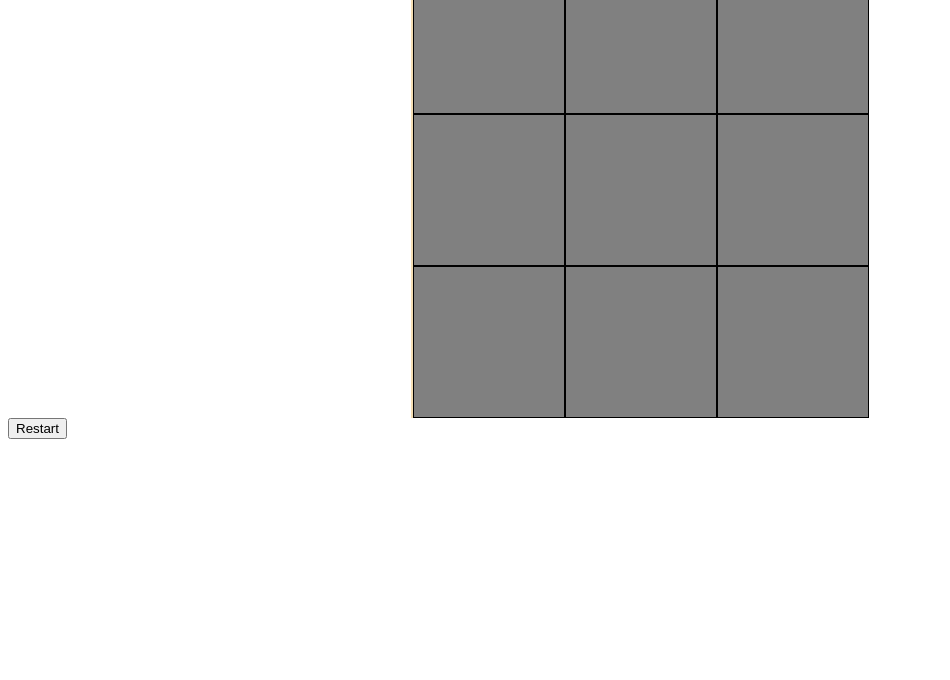
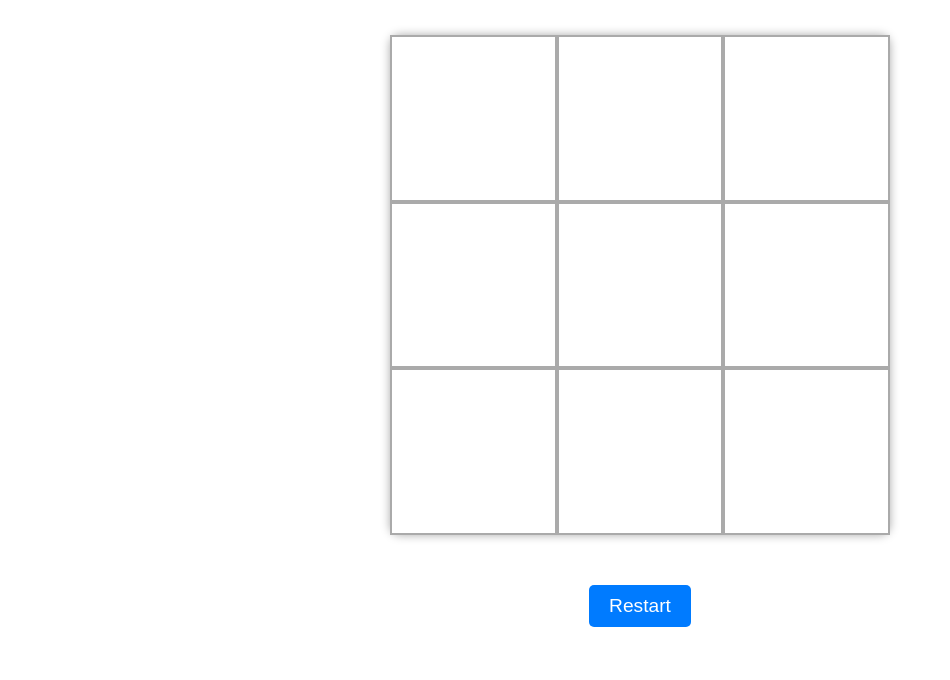
Before and after one commit to ri5hi-kumar/Tic-Tac-Toe, a plain HTML site: page index.html in a window 1280 px wide. Shown: the part 120-800 px from the top of the page, without its empty margins (0-950 px from the left). Drawn offline with Linux system fonts and the light colour scheme.

Commit message:
restyled

```diff
--- a/index.html
+++ b/index.html
@@ -9,9 +9,9 @@
     <script src="./app.js" defer></script>
 </head>
 <body>
-    <h1>Tic Tac Toe</h1>
+    <h1 id="title">Tic Tac Toe</h1>
 
-    <main>
+    <main class="main-content">
         <div class="gameboard">
             <div class="field" data-index="0"></div>
             <div class="field" data-index="1"></div>
--- a/style.css
+++ b/style.css
@@ -1,28 +1,86 @@
-.gameboard {
+/* Set the font family and text color */
+body {
+    font-family: "Montserrat", sans-serif;
+    color: #333;
+  }
+
+  /* Center the title */
+  #title {
+    text-align: center;
+    margin: 50px 0;
+    font-size: 3em;
+    text-shadow: 2px 2px #aaa;
+  }
+
+  /* Set the dimensions and background color of the gameboard */
+  .gameboard {
     display: grid;
     grid-template-columns: repeat(3, 1fr);
-    width: 454px;
-    height: 454px;
-    border: 2px solid wheat;
-    margin: 0px auto;
+    width: 500px;
+    height: 500px;
+    margin: 0 auto;
+    background-color: #fff;
+    border-radius: 10px;
+    box-shadow: 0 0 10px #aaa;
   }
 
+  /* Style the individual fields of the gameboard */
   .field {
-    width: 150px;
-    height: 150px;
-    border: 1px solid black;
-    background-color: gray;
-    font-size: 100px;
-    text-align: center;
+    display: flex;
+    align-items: center;
+    justify-content: center;
+    font-size: 3em;
     cursor: pointer;
-    user-select: none;
+    background-color: #fff;
+    border: 2px solid #aaa;
+    transition: all 0.2s ease-in-out;
   }
 
-  .restart {
+  /* Set the background color of the fields on hover */
+  .field:hover {
+    background-color: #eee;
+  }
+
+  /* Reset the size of the field when it is clicked */
+  .field:active {
+    transform: scale(1);
+  }
+
+  /* Style the restart button */
+  #restart {
+    display: block;
+    margin: 50px auto 0;
     padding: 10px 20px;
-    border: 3px solid black;
-    border-radius: 7px;
-    background-color: skyblue;
-    color: black;
-    font-size: 50px;
+    font-size: 1.2em;
+    border: none;
+    border-radius: 5px;
+    background-color: #007bff;
+    color: #fff;
+    cursor: pointer;
+    transition: all 0.2s ease-in-out;
   }
+
+  /* Set the background color of the restart button on hover */
+  #restart:hover {
+    background-color: #0062cc;
+    transform: translateY(-2px);
+    box-shadow: 0 2px #aaa;
+  }
+
+  /* Set the color of the X and O symbols */
+  .field.x:before {
+    content: "X";
+    color: #ff2d55;
+  }
+
+  .field.o:before {
+    content: "O";
+    color: #007aff;
+  }
+
+  /* Style the winning fields */
+  .field.win {
+    background-color: #eee;
+    border-color: #007aff;
+    box-shadow: 0 0 10px #007aff;
+  }
```
Lines whose indentation alone changed are shown as unchanged.
